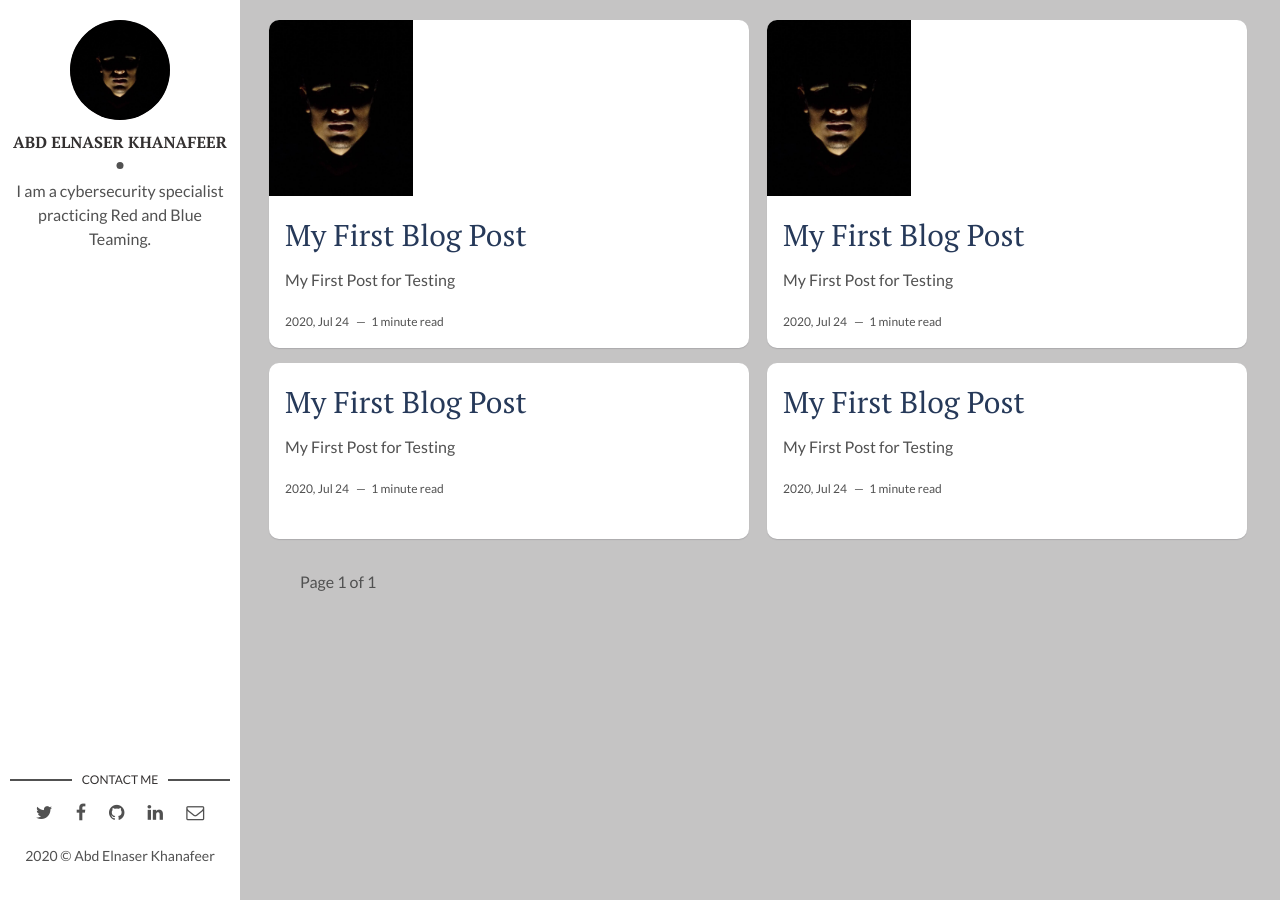
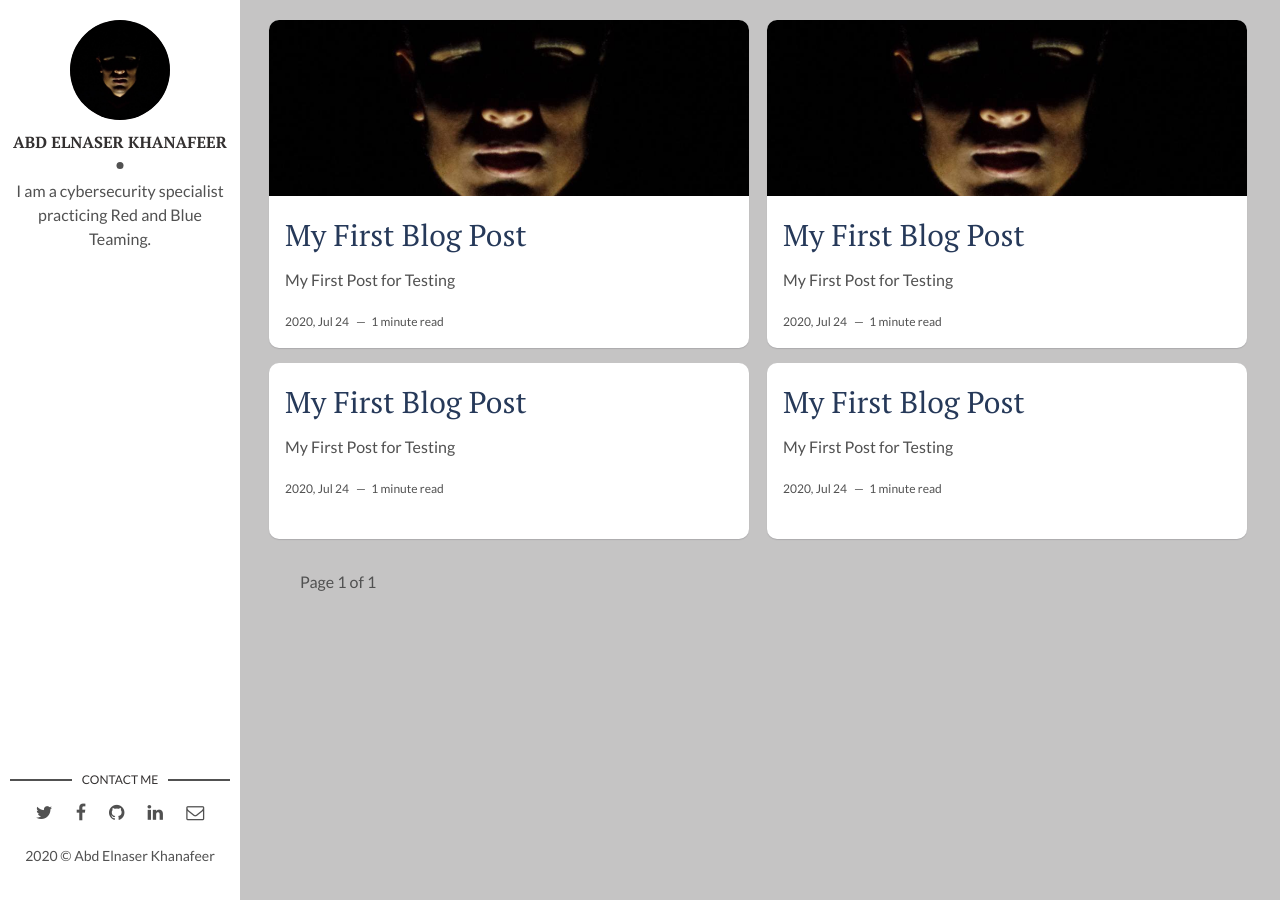
Before and after one commit to khanafeer/khanafeer, a Jekyll site: the page built from index.html, in a window 1280 px wide. Built offline with Jekyll 4.4.1, drawn with Linux system fonts in a browser that asks for light colours; the list of posts is cut into pages by our own code.

Commit message:
Update main.css

```diff
--- a/assets/css/main.css
+++ b/assets/css/main.css
@@ -1143,7 +1143,7 @@ footer .copyright {
 }
 
 .post .post-thumbnail {
-  width: 30%;
+  width: 100%;
   max-width: 100%;
   min-height: 11rem;
   -webkit-background-size: cover;
```
